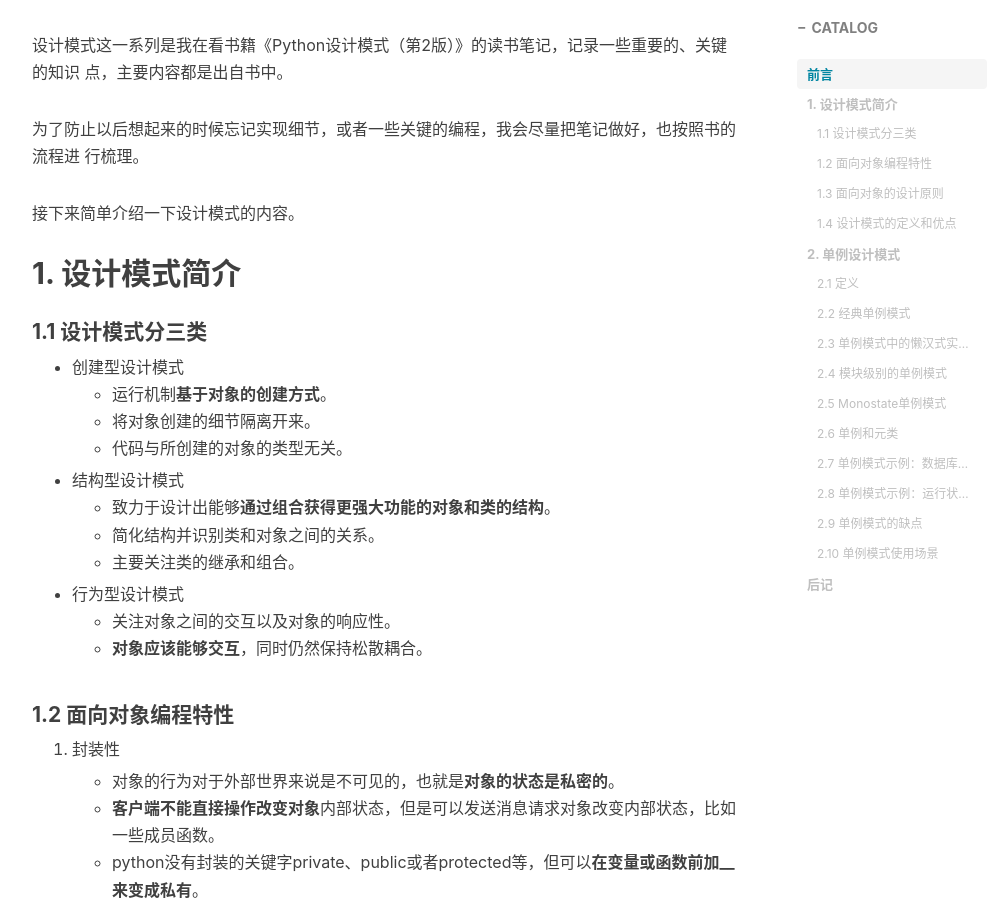
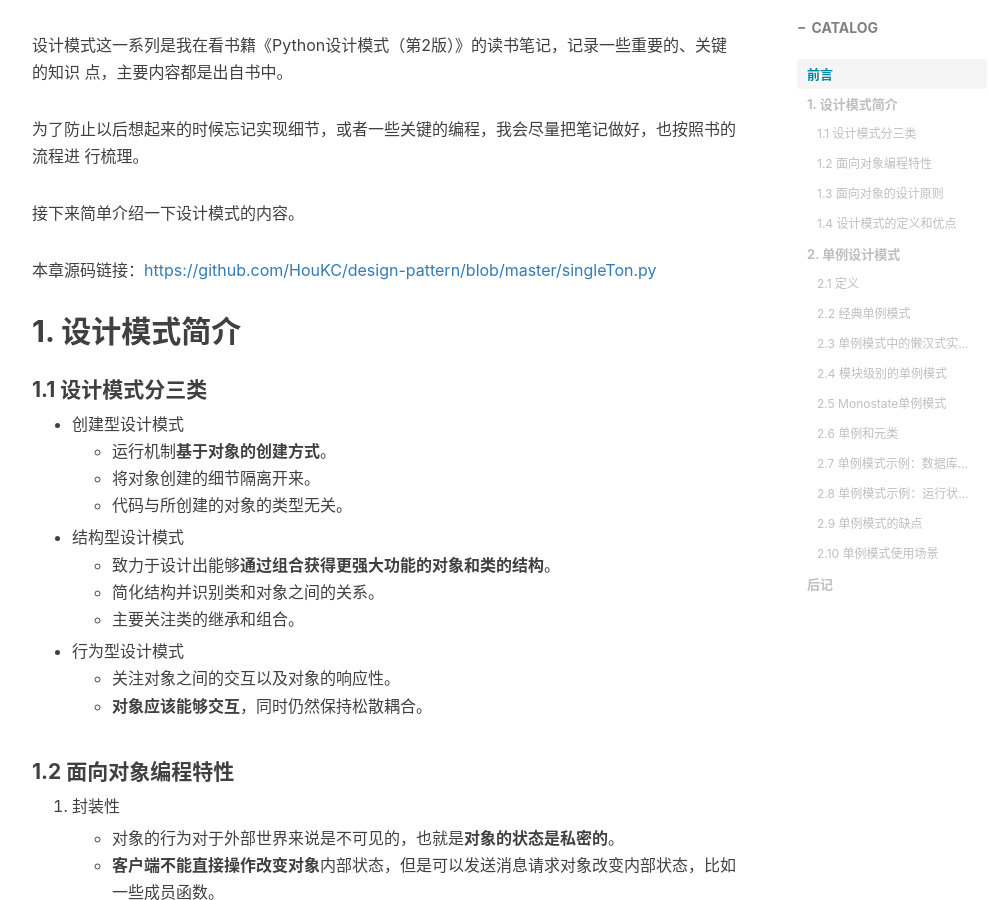
Before and after one commit to HouKC/houkc.github.io, a Jekyll site: the page built from _posts/2019-12-31-singleTon.md, in a window 1280 px wide and 900 px high, scrolled down 688 px. Shown: the whole window, without its empty margins (233-1222 px from the left). Built offline with Jekyll 4.4.1, drawn with Linux system fonts in a browser that asks for light colours; nearby versions of some CDN libraries; comment, search, counter and statistics services are not loaded; some of the changed text lies outside the part shown.

Commit message:
update singleTon.md

```diff
--- a/_posts/2019-12-31-singleTon.md
+++ b/_posts/2019-12-31-singleTon.md
@@ -20,6 +20,8 @@ tags:
 行梳理。
 
 接下来简单介绍一下设计模式的内容。
+
+本章源码链接：[https://github.com/HouKC/design-pattern/blob/master/singleTon.py](https://github.com/HouKC/design-pattern/blob/master/singleTon.py)
 
 ## 1. 设计模式简介
 
@@ -383,3 +385,5 @@ hc2再去删除服务，hc1也会删除服务，因为它们是同一个对象
 - 单例使用场景：线程池，缓存，对话框，注册表设置等。
 
 下一章是工厂模式。
+
+源码链接：[https://github.com/HouKC/design-pattern/blob/master/singleTon.py](https://github.com/HouKC/design-pattern/blob/master/singleTon.py)
```
